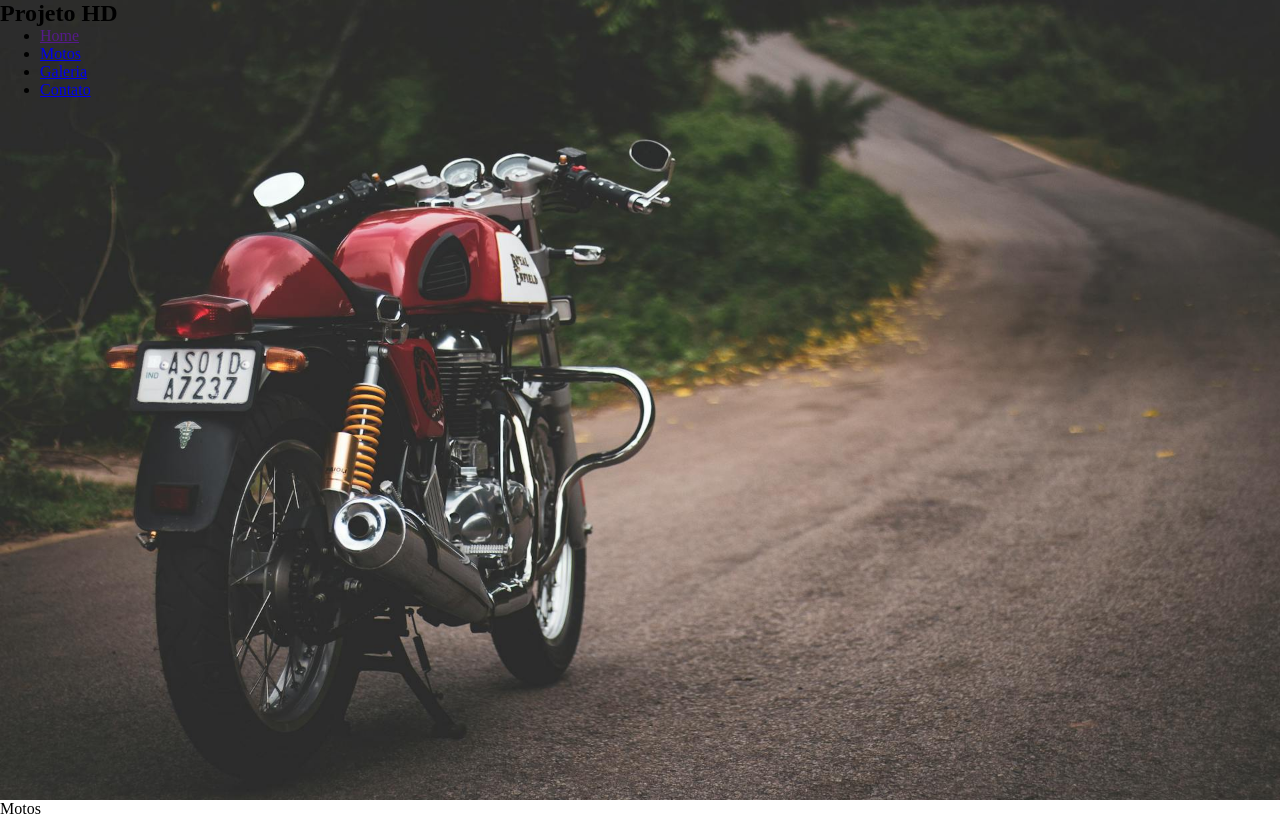
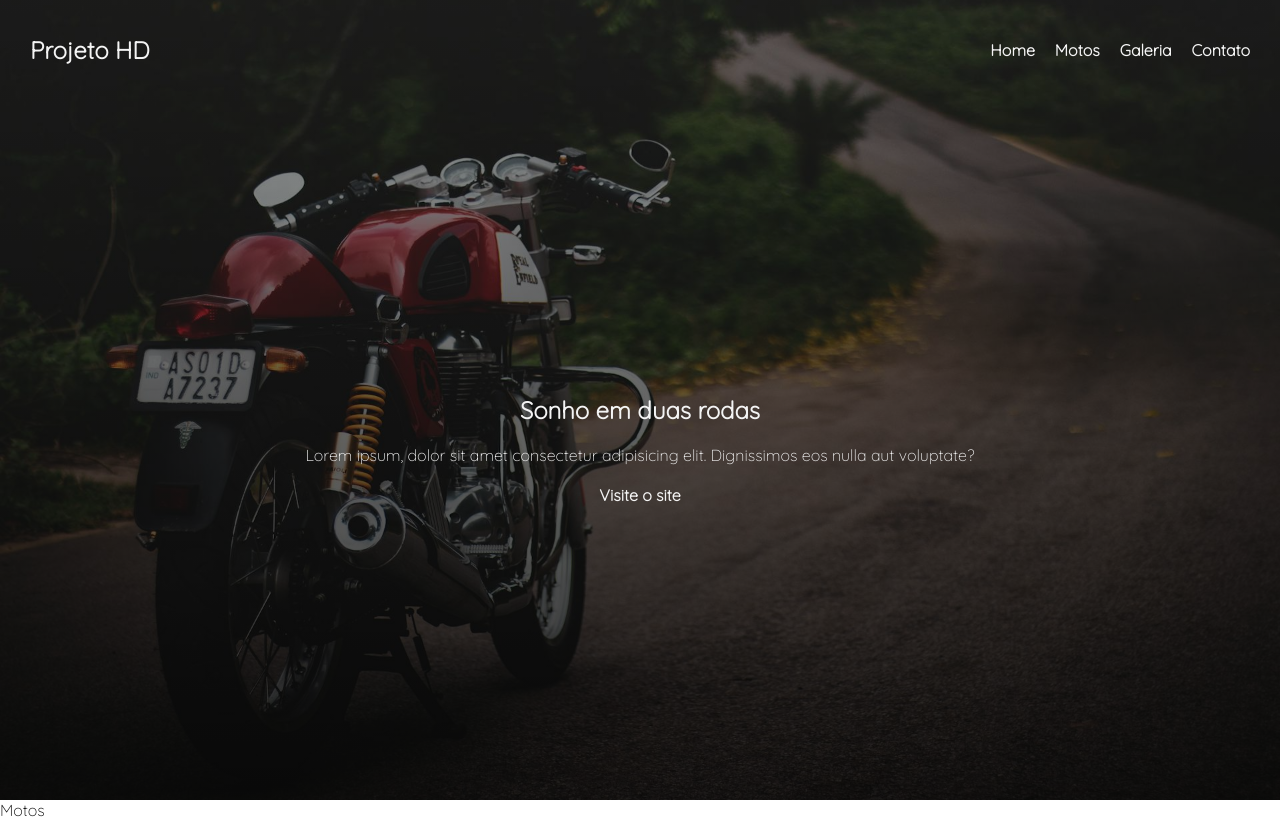
Before and after one commit to natalybrandino/projetohd, a plain HTML site: page index.html in a window 1280 px wide. Shown: the top 819 px of the page. Drawn offline with Linux system fonts and the light colour scheme.

Commit message:
formatando o menu e cta - usando flexbox

```diff
--- a/css/styles.css
+++ b/css/styles.css
@@ -1,23 +1,75 @@
+@font-face {
+    font-family: Quicksand-light;
+    src: url(../fontes/Quicksand-Light.ttf);
+}
+
 * {
     margin: 0;
+    padding: 0;
+    box-sizing: border-box;
 }
 
 :root {
-    --height-full: 100vh
+    --height-full: 100vh;
+    --color-light: #f4f4f4;
+    --color-dark: #222222;
+    --color-orange: #ff6000;
+    --spacing-sm: 10px;
+    --spacing-md: 20px;
+    --spacing-lg: 30px;
 }
 
 html {
     scroll-behavior: smooth;
+    font-family: Quicksand-light;
+}
+
+ul,ol {
+    list-style: none;
+}
+
+a {
+    color: var(--color-light);
+    text-decoration: none;
+    font-weight: 700;
+}
+
+a:hover {
+    color: var(--color-orange);
 }
 
 .hero {
-    background-image: url(../images/motos/banner.jpg);
+    color: var(--color-light);
+    background-image: linear-gradient(to top,rgba(0, 0 , 0, .8),rgba(0, 0, 0, .4)),
+    url(../images/motos/banner.jpg);
     background-repeat: no-repeat;
     background-size: cover;
     background-position: center;
     height: var(--height-full);
 }
 
+.header-hero {
+    height: 100px;
+    padding-inline: var(--spacing-lg);
+    display: flex;
+    align-items: center;
+    justify-content: space-between;
+}
+
+.menu-hero-list {
+    display: flex;
+    gap: var(--spacing-md);
+}
+
+.cta {
+    height: calc(100vh - 100px);
+    display: flex;
+    flex-direction: column;
+    align-items: center;
+    justify-content: center;
+    gap: var(--spacing-md);
+}
+
 .box {
     height: var(--height-full);
 }
--- a/index.html
+++ b/index.html
@@ -10,10 +10,10 @@
 
     <!-- hero e menu da página -->
     <section class="hero">
-        <header>
+        <header class="header-hero">
             <h1>Projeto HD</h1>
-            <nav>
-                <ul>
+            <nav class="menu-hero">
+                <ul class="menu-hero-list">
                     <li><a href="">Home</a></li>
                     <li><a href="#motos">Motos</a></li>
                     <li><a href="#galeria">Galeria</a></li>
@@ -21,6 +21,12 @@
                 </ul>
             </nav>
         </header>
+
+        <div class="cta">
+            <h2>Sonho em duas rodas</h2>
+            <p>Lorem ipsum, dolor sit amet consectetur adipisicing elit. Dignissimos eos nulla aut voluptate?</p>
+            <a href="">Visite o site</a>
+        </div>
     </section>
     <!-- fim hero e menu da página -->
 
```
Also changed, not shown: fontes/Quicksand-Bold.ttf (added), fontes/Quicksand-Light.ttf (added), fontes/Quicksand-Medium.ttf (added), fontes/Quicksand-Regular.ttf (added), fontes/Quicksand-SemiBold.ttf (added).
